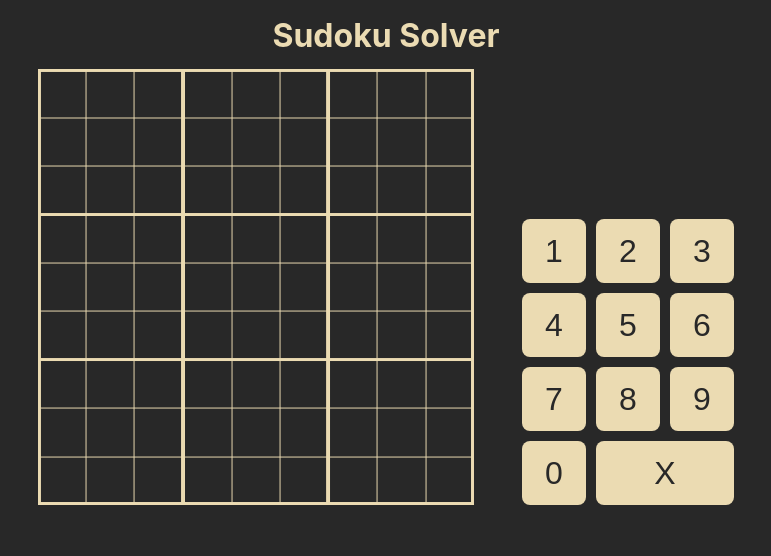
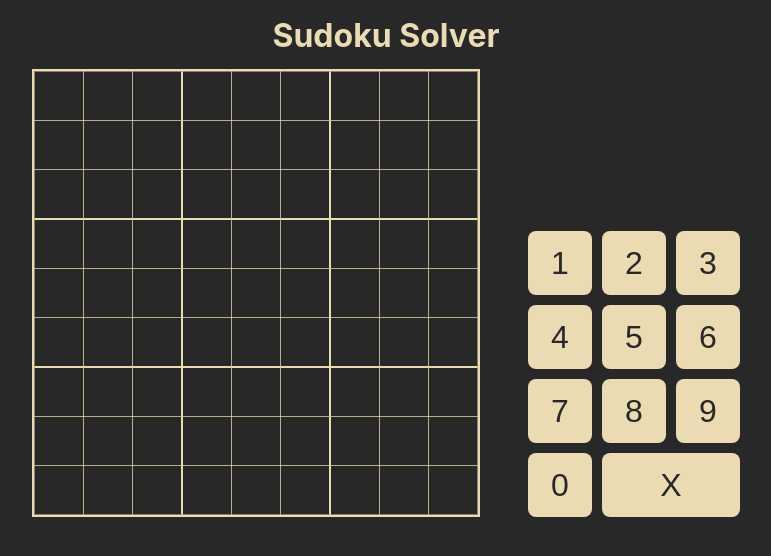
Before and after one commit to chixbv/rust-sudoku-solver, a React (Vite) app: page / in a window 1280 px wide. Shown: the top 556 px of the page, without its empty margins (254-1025 px from the left). Built offline with nearby package versions, Linux system fonts and the light colour scheme.

Commit message:
feat(Cell): allow user to fill cell with typed number

```diff
--- a/package.json
+++ b/package.json
@@ -13,16 +13,18 @@
   "dependencies": {
     "@tauri-apps/api": "^1",
     "eslint": "^8.57.0",
+    "path": "^0.12.7",
     "react": "^18.2.0",
     "react-dom": "^18.2.0"
   },
   "devDependencies": {
     "@tauri-apps/cli": "^1",
+    "@types/node": "^20.12.5",
     "@types/react": "^18.2.15",
     "@types/react-dom": "^18.2.7",
-    "@vitejs/plugin-react": "^4.2.1",
     "@typescript-eslint/eslint-plugin": "^6.7.2",
     "@typescript-eslint/parser": "^6.7.4",
+    "@vitejs/plugin-react": "^4.2.1",
     "eslint": "^8.49.0",
     "eslint-config-airbnb": "^19.0.4",
     "eslint-config-airbnb-typescript": "^17.1.0",
--- a/src/App.scss
+++ b/src/App.scss
@@ -5,6 +5,7 @@
   font-weight: 400;
 
   $light-color: #ebdbb2;
+  $muted-light-color: rgba(235,219,178 ,0.5);
   $light-hover-color: #d5c4a1;
   $light-background-color: #282828;
 
@@ -64,40 +65,47 @@
         }
         .grid {
           position: relative;
-          border: 1px solid $light-color;
           cursor: pointer;
+          border: 2px solid $light-color;
           .grid-row {
             display: flex;
             flex-direction: row;
-            &:nth-of-type(4),
-            &:nth-of-type(7) {
-              margin-top: 1px;
+            &:not(:first-of-type) {
+              margin-top: -1px;
+            }
+            &:nth-of-type(3), &:nth-of-type(6) {
+              .grid-cell {
+                border-bottom-width: 2px;
+                border-bottom-color: $light-color;
+              }
             }
             .grid-cell {
+              position: relative;
               height: 48px;
               width: 48px;
-              line-height: 49px;
+              line-height: 48px;
               text-align: center;
-              &:nth-of-type(4),
-              &:nth-of-type(7) {
-                margin-left: 1px;
+              border: 1px solid $muted-light-color;
+              &:nth-of-type(3), &:nth-of-type(6) {
+                border-right-width: 2px;
+                border-right-color: $light-color;
               }
-            }
-          }
-          svg#svg-container{
-            position: absolute;
-            height: calc(100% + 4px);
-            width: calc(100% + 4px);
-            top: 0;
-            left: 0;
-            #svg-cell-grid {
-              line{
-                stroke: $light-color;
+              &:not(:first-of-type) {
+                margin-left: -1px;
               }
-            }
-            #svg-cell-outline {
-              rect {
-                stroke: $light-color;
+              &.focused {
+                outline: 0;
+                &::after {
+                    z-index: 10;
+                    position: absolute;
+                    content: '';
+                    height: 36px;
+                    width: 36px;
+                    top: 0px;
+                    left: 0px;
+                    border-radius: 6px;
+                    border: 6px solid rgba(216, 95, 14, 0.5);
+                  }
               }
             }
           }
--- a/src/App.tsx
+++ b/src/App.tsx
@@ -2,6 +2,7 @@
 import "./App.scss";
 import KeyPad from "./components/KeyPad";
 import SudokuGrid from "./components/SudokuGrid";
+import { DigitProvider } from "./components/SudokuGrid/DigitContext";
 
 function App() {
   //   async function greet() {
@@ -12,10 +13,12 @@ function App() {
     <div className="container">
       <h1>Sudoku Solver</h1>
 
-      <div className="row">
-        <SudokuGrid />
-        <KeyPad />
-      </div>
+      <DigitProvider>
+        <div className="row">
+          <SudokuGrid />
+          <KeyPad />
+        </div>
+      </DigitProvider>
     </div>
   );
 }
--- a/src/components/SudokuGrid/Cell.tsx
+++ b/src/components/SudokuGrid/Cell.tsx
@@ -1,5 +1,31 @@
-const Cell = ({ row, col }: { row: number; col: number }) => (
-  <div data-row={row} data-col={col} className="grid-cell" />
-);
+import { useContext } from "react";
+
+import { DigitContext } from "./DigitContext";
+
+const Cell = ({
+  row,
+  col,
+  onClick,
+}: {
+  row: number;
+  col: number;
+  onClick: (e: React.MouseEvent) => void;
+}) => {
+  const { currentDigits } = useContext(DigitContext)[0];
+  const cellValue = currentDigits[row][col];
+
+  return (
+    <div
+      data-row={row}
+      data-col={col}
+      className="grid-cell"
+      onClick={onClick}
+      onKeyDown={() => {}}
+      role="presentation"
+    >
+      {cellValue}
+    </div>
+  );
+};
 
 export default Cell;
--- /dev/null
+++ b/src/components/SudokuGrid/DigitContext.tsx
@@ -0,0 +1,38 @@
+import { createContext, useMemo, useState } from "react";
+
+import { buildSquareArray } from "../../utils/ArrayFunctions";
+
+interface ContextValuesType {
+  currentDigits: Array<Array<string>>;
+}
+
+type DigitContextType = [
+  ContextValuesType,
+  (context: ContextValuesType) => void,
+];
+
+const defaultContext: ContextValuesType = {
+  currentDigits: buildSquareArray(9, ""),
+};
+
+const DigitContext = createContext<DigitContextType>([
+  defaultContext,
+  () => {},
+]);
+
+const DigitProvider = ({ children }: { children: React.ReactNode }) => {
+  const [context, setContext] = useState<DigitContextType[0]>(defaultContext);
+
+  const DigitContextValue = useMemo<DigitContextType>(
+    () => [context, setContext],
+    [context, setContext],
+  );
+
+  return (
+    <DigitContext.Provider value={DigitContextValue}>
+      {children}
+    </DigitContext.Provider>
+  );
+};
+
+export { DigitContext, DigitProvider };
--- a/src/components/SudokuGrid/Row.tsx
+++ b/src/components/SudokuGrid/Row.tsx
@@ -1,9 +1,15 @@
 import Cell from "./Cell";
 
-const Row = ({ index }: { index: number }) => (
+const Row = ({
+  index,
+  onClick,
+}: {
+  index: number;
+  onClick: (e: React.MouseEvent) => void;
+}) => (
   <div className="grid-row" key={index}>
     {[...Array(9).keys()].map((i) => (
-      <Cell key={i} row={index} col={i} />
+      <Cell key={i} row={index} col={i} onClick={onClick} />
     ))}
   </div>
 );
--- a/src/components/SudokuGrid/SVGHighlightElement.tsx
+++ /dev/null
@@ -1,31 +0,0 @@
-const SVGHighlightElement = ({ coors }: { coors: [number, number] | [] }) => {
-  if(!coors.length) return;
-
-  const calcYPosition = () => (
-    442 - coors[1] - 50
-  )
-  const calcXPosition = () => (
-    442 - coors[0] - 49
-  )
-  return (
-    <g id="svg-cell-highlights">
-      {coors.length && (
-        <rect
-          y={calcYPosition()}
-          x={calcXPosition()}
-          strokeWidth={4}
-          stroke="rgb(216, 95, 14)"
-          width="46"
-          height="46"
-          fill="transparent"
-        />
-      )}
-    </g>
-  );
-};
-
-export default SVGHighlightElement;
-
-// if between 0-2, + 0
-// if between 3-5, + 1
-// if between 6-8, + 2
--- a/src/components/SudokuGrid/SVGOutline.tsx
+++ /dev/null
@@ -1,19 +0,0 @@
-const SVGOutline = () => {
-  return (
-    <g id="svg-cell-outline">
-      {/* <rect x="2" y="2" width="432" height="432" stroke="red" fill="transparent" stroke-width="2" /> */}
-      <rect x="1" y="1" width="145" height="146" stroke="red" fill="transparent" stroke-width="2" />
-      <rect x="1" y="148" width="145" height="147" stroke="red" fill="transparent" stroke-width="2" />
-      <rect x="1" y="296" width="145" height="146" stroke="red" fill="transparent" stroke-width="2" />
-      <rect x="148" y="1" width="146" height="146" stroke="red" fill="transparent" stroke-width="2" />
-      <rect x="148" y="148" width="146" height="147" stroke="red" fill="transparent" stroke-width="2" />
-      <rect x="148" y="296" width="146" height="146" stroke="red" fill="transparent" stroke-width="2" />
-      <rect x="296" y="1" width="146" height="146" stroke="red" fill="transparent" stroke-width="2" />
-      <rect x="296" y="148" width="146" height="147" stroke="red" fill="transparent" stroke-width="2" />
-      <rect x="296" y="296" width="146" height="146" stroke="red" fill="transparent" stroke-width="2" />
-      <rect x="0" y="0" width="442" height="442" stroke="red" fill="transparent" stroke-width="2" /> {/* Outline Box */ }
-    </g>
-  )
-}
-
-export default SVGOutline;
--- a/src/components/SudokuGrid/index.tsx
+++ b/src/components/SudokuGrid/index.tsx
@@ -1,45 +1,55 @@
-import { useState } from "react";
+import { useContext, useState } from "react";
+
+import { DigitContext } from "./DigitContext";
 import Row from "./Row";
-import SVGOutline from "./SVGOutline";
-import SVGGrid from "./SVGGrid";
-import SVGHighlightElement from "./SVGHighlightElement";
+import { deepCopyArray } from "../../utils/ArrayFunctions";
 
 const SudokuGrid = () => {
-  const [selectedCoors, setSelectedCoors] = useState<[number, number] | []>([]);
+  const [selectedCell, setSelectedCell] = useState<Element | undefined>(
+    undefined,
+  );
+  const [context, setContext] = useContext(DigitContext);
+  const { currentDigits } = context;
+
   const handleClick = (e: React.MouseEvent) => {
-    const cell = document
-      .elementsFromPoint(e.clientX, e.clientY)
-      .filter((el) => el.classList.contains("grid-cell"))[0] as HTMLElement;
-    const cellCoors = cell.getBoundingClientRect();
-    const gridContainerCoors = document.getElementsByClassName("grid")[0].getBoundingClientRect();
-    const coors: [number, number] = [gridContainerCoors.right - cellCoors.right, gridContainerCoors.bottom - cellCoors.bottom];
-    console.log(coors)
-    setSelectedCoors(coors)
+    Array.from(document.querySelectorAll(".grid-cell.focused")).forEach((c) =>
+      c.classList.remove("focused"),
+    );
+    if (selectedCell === e.currentTarget) {
+      setSelectedCell(undefined);
+    } else {
+      setSelectedCell(e.currentTarget);
+      e.currentTarget.classList.add("focused");
+    }
   };
+  const handleKeyPress = (e: React.KeyboardEvent) => {
+    if (typeof parseInt(e.key, 10) !== "number" || !selectedCell) return;
 
-  const handleKeyPress = () => 2;
+    const cell = selectedCell as HTMLElement;
+    const [row, col] = [
+      parseInt(cell.dataset.row!, 10),
+      parseInt(cell.dataset.col!, 10),
+    ];
+    const updatedDigits = deepCopyArray(currentDigits);
+    updatedDigits[row][col] = e.key;
+
+    setContext({
+      ...context,
+      currentDigits: updatedDigits,
+    });
+  };
 
   return (
     <div
       className="grid"
-      onClick={handleClick}
       onKeyDown={handleKeyPress}
       role="presentation"
+      // eslint-disable-next-line jsx-a11y/no-noninteractive-tabindex
+      tabIndex={0}
     >
-      <div className="test">
       {[...Array(9).keys()].map((i) => (
-        <Row index={i} />
+        <Row key={i} index={i} onClick={handleClick} />
       ))}
-      </div>
-        <svg
-          id="svg-container"
-          xmlns="http://www.w3.org/2000/svg"
-          viewBox="0 0 447, 447"
-        >
-          <SVGGrid />
-          <SVGOutline />
-          <SVGHighlightElement coors={selectedCoors} />
-        </svg>
     </div>
   );
 };
--- /dev/null
+++ b/src/utils/ArrayFunctions.ts
@@ -0,0 +1,5 @@
+export const deepCopyArray = (arr: Array<Array<string>>) =>
+  arr.map((innerArr) => innerArr.slice());
+
+export const buildSquareArray = (size: number, value: string | number) =>
+  Array(size).fill(Array(size).fill(value));
```
Also changed, not shown: src/components/SudokuGrid/SVGGrid.tsx (deleted, +0 -27 lines), tsconfig.json (+7 -2 lines), 2 other files (tests, documents, lock files or other folders).
